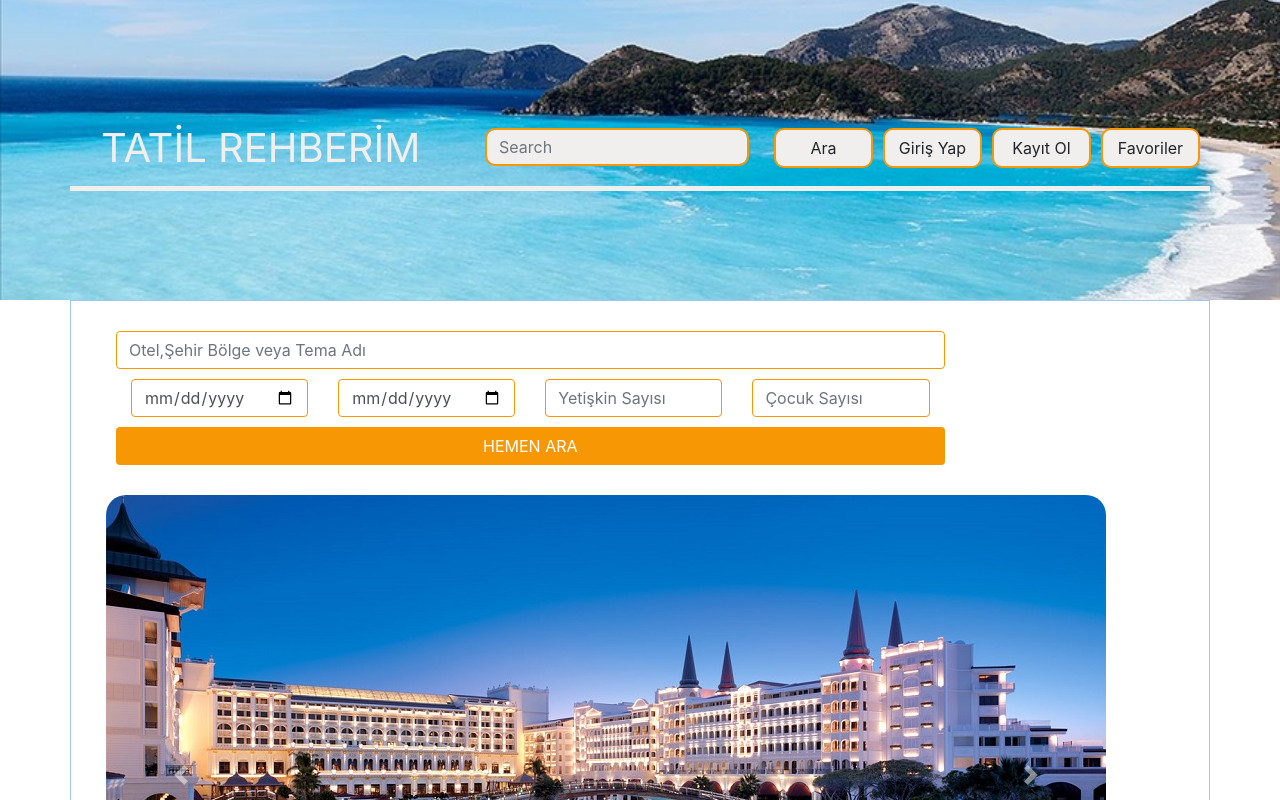
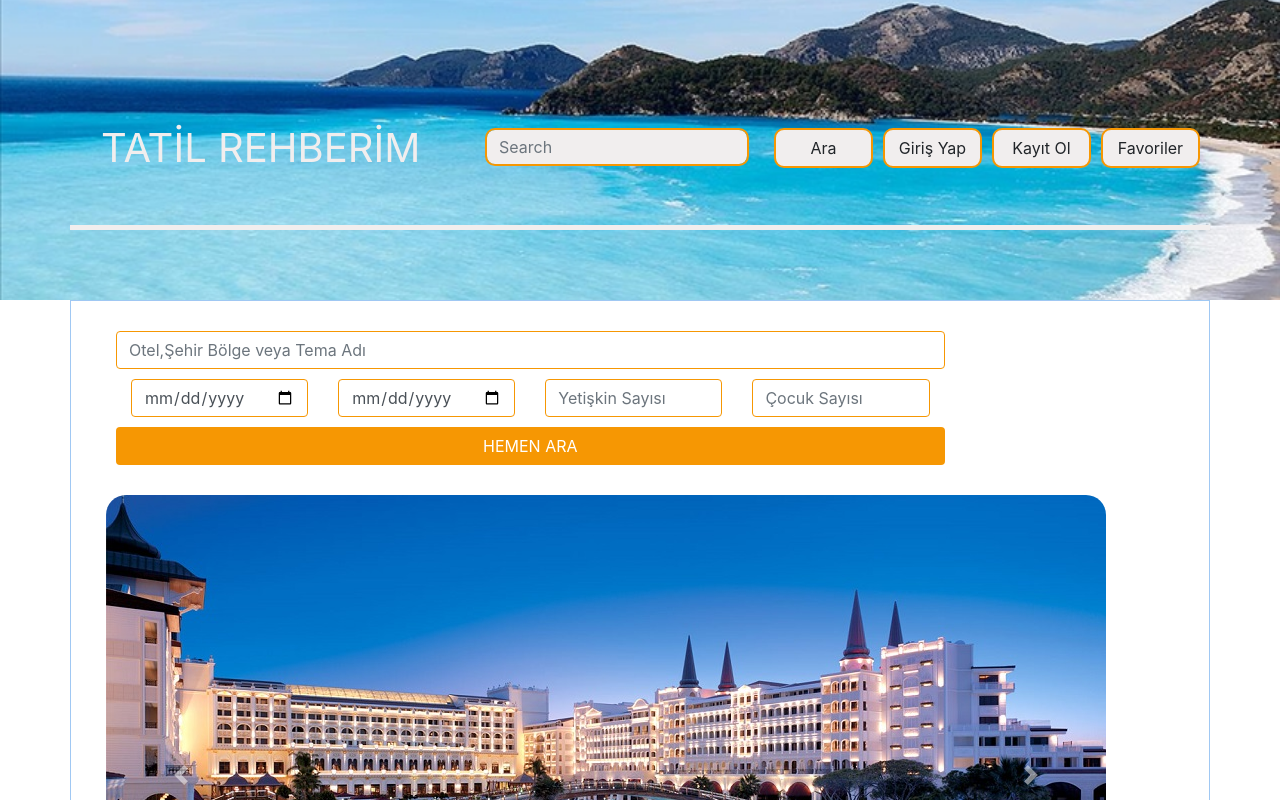
Before and after one commit to selcanatak2629/Project, an Angular app: page / in a window 1280 px wide. Shown: the top 800 px of the page. Built offline with nearby package versions, Linux system fonts and the light colour scheme.

Commit message:
refactor

```diff
--- a/src/app/components/layouts/client/client-header/client-header.component.html
+++ b/src/app/components/layouts/client/client-header/client-header.component.html
@@ -1,6 +1,6 @@
-<nav class="navbar header">
+
+<nav class="navbar header ">
   <div class="container">
-    <!--css de var mı bak-->
     <a href="" class="nav-link" routerLink="['']"> {{ title }} </a>
     <form class="d-flex">
       <input
--- a/src/app/components/layouts/client/client-header/client-header.component.scss
+++ b/src/app/components/layouts/client/client-header/client-header.component.scss
@@ -1,6 +1,6 @@
 .container{
     border-bottom: 5px solid rgb(241, 238, 238);
-    min-height: 10vh;
+    min-height: 20vh;
 }
 .btn{
     min-width: 15%;
```
